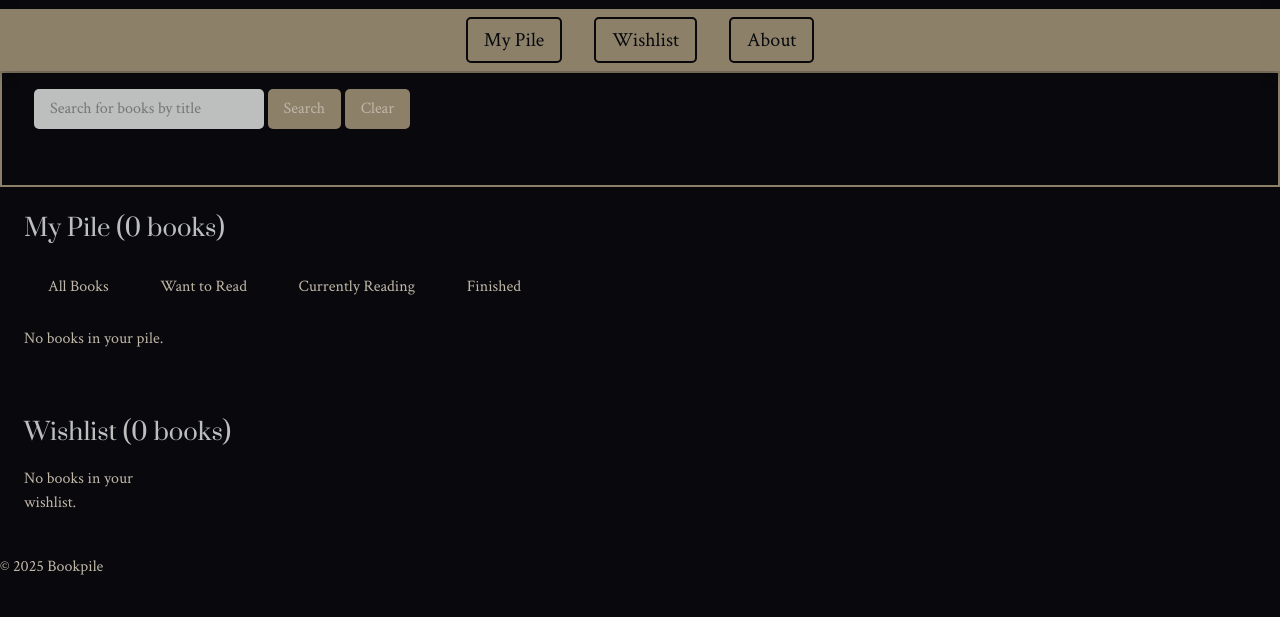
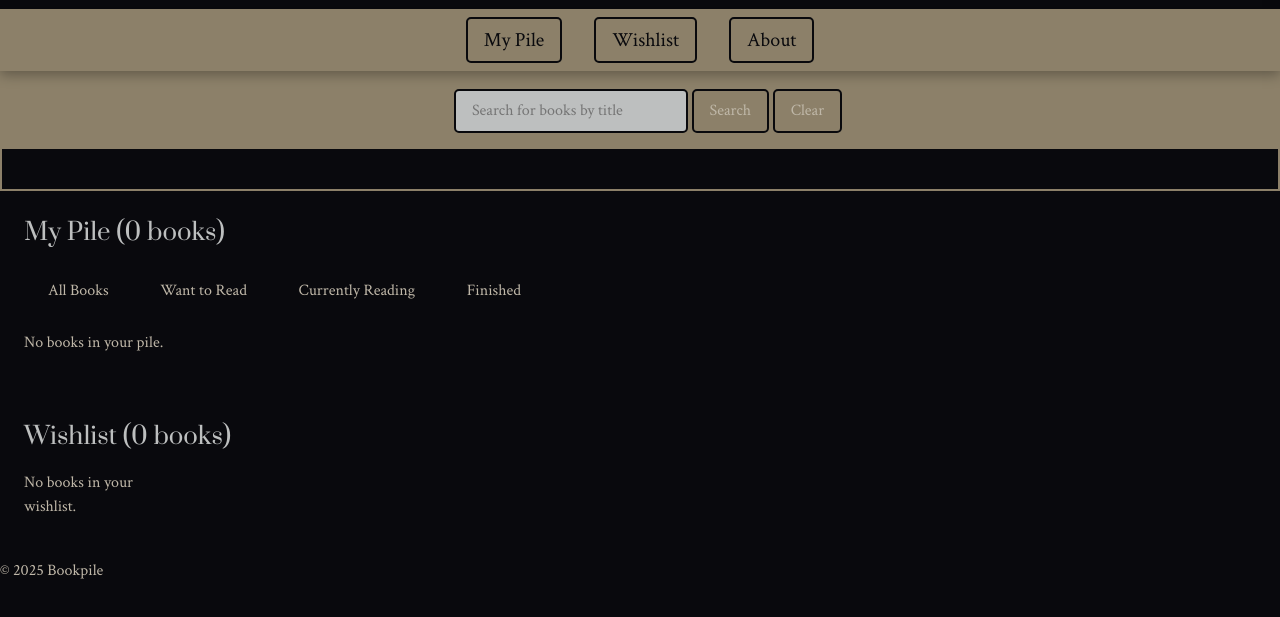
Before and after one commit to smskinne/bookLibrary, a plain HTML site: page index.html in a window 1280 px wide. Shown: the part 103-720 px from the top of the page. Drawn offline with Linux system fonts and the light colour scheme; a web font is replaced by a local one.

Commit message:
Search Bars

```diff
--- a/app.js
+++ b/app.js
@@ -81,7 +81,7 @@ class Bookshelf { // main app class
             resultsContainer.classList.remove('hidden');
 
             //fetch
-            const response = await fetch(`https://openlibrary.org/search.json?q=${encodeURIComponent(query)}&limit=9&fields=key,title,author_name,cover_i,first_publish_year,isbn,edition_key`); // limit to 9 results
+            const response = await fetch(`https://openlibrary.org/search.json?q=${encodeURIComponent(query)}&limit=12&fields=key,title,author_name,cover_i,first_publish_year,isbn,edition_key`); // limit to 12 results
             if(!response.ok) throw new Error('Bad network response'); // check response
             const data = await response.json(); // parse JSON into a JavaScript object
 
--- a/index.html
+++ b/index.html
@@ -26,12 +26,13 @@
     </header>
         <!-- Search Section -->
          <section class="search">
-            <div class="search-box">
-                <input type="text" id="searchInput" placeholder="Search for books by title">
-                <button id="searchButton">Search</button>
-                <button id="clearButton">Clear</button>
+            <div class="search-bars">
+                <div class="search-box">
+                    <input type="text" id="searchInput" placeholder="Search for books by title">
+                    <button id="searchButton">Search</button>
+                    <button id="clearButton">Clear</button>
+                </div>
             </div>
-
             <div id="searchResults" class="search-results" hidden></div>
          </section>
 
--- a/style.css
+++ b/style.css
@@ -218,25 +218,30 @@ nav ul li a:hover {
 
 /* Search Section */
 .search{
-    display: grid;
-    grid-template-columns: auto auto auto auto;
-    grid-template-rows: auto;
     align-items: center;
     border: 2px solid var(--beige);
-    gap: 1rem;
-    padding: 1rem;
+    padding-bottom: 1rem;
+}
+
+.search-bars {
+    display: flex;
+    flex-direction: row;
+    justify-content: left;
+    background-color: var(--beige);
+    padding-bottom: 1rem;
+    padding-top: 1rem;
+    justify-content: center;
 }
 
 
 #searchInput {
-    grid-column: 1/ span 2;
-    grid-row: 1/1;
     background-color: var(--bluegrey);
     color: var(--darkblue);
     margin-left: 1rem;
     padding: 0.5rem 1rem;
     border-radius: 5px;
     font-size: 1rem;
+    border: 2px solid var(--darkblue);
 }
 
 #searchInput:focus {
@@ -245,13 +250,12 @@ nav ul li a:hover {
 }
 
 #searchButton {
-    grid-column: 3/4;
-    grid-row: 1/1;
     background-color: var(--beige);
     padding: 0.5rem 1rem;
     border-radius: 5px;
     cursor: pointer;
     font-size: 1rem;
+    border: 2px solid var(--darkblue);
 
 }
 #searchButton:hover {
@@ -262,13 +266,12 @@ nav ul li a:hover {
 }
 
 #clearButton {
-    grid-column: 4/5;
-    grid-row: 1/1;
     background-color: var(--beige);
     padding: 0.5rem 1rem;
     border-radius: 5px;
     cursor: pointer;
     font-size: 1rem;
+    border: 2px solid var(--darkblue);
 }
 #clearButton:hover {
     background-color: var(--bluegrey);
@@ -467,6 +470,7 @@ body:has(#book-info:not([hidden]))::before {
 /* Phone (small) screens */
 @media (max-width: 575.98px) {
   .book-graphics { display: none; }
+
 }
 
 /* Medium screens (tablets, small laptops) */
```
